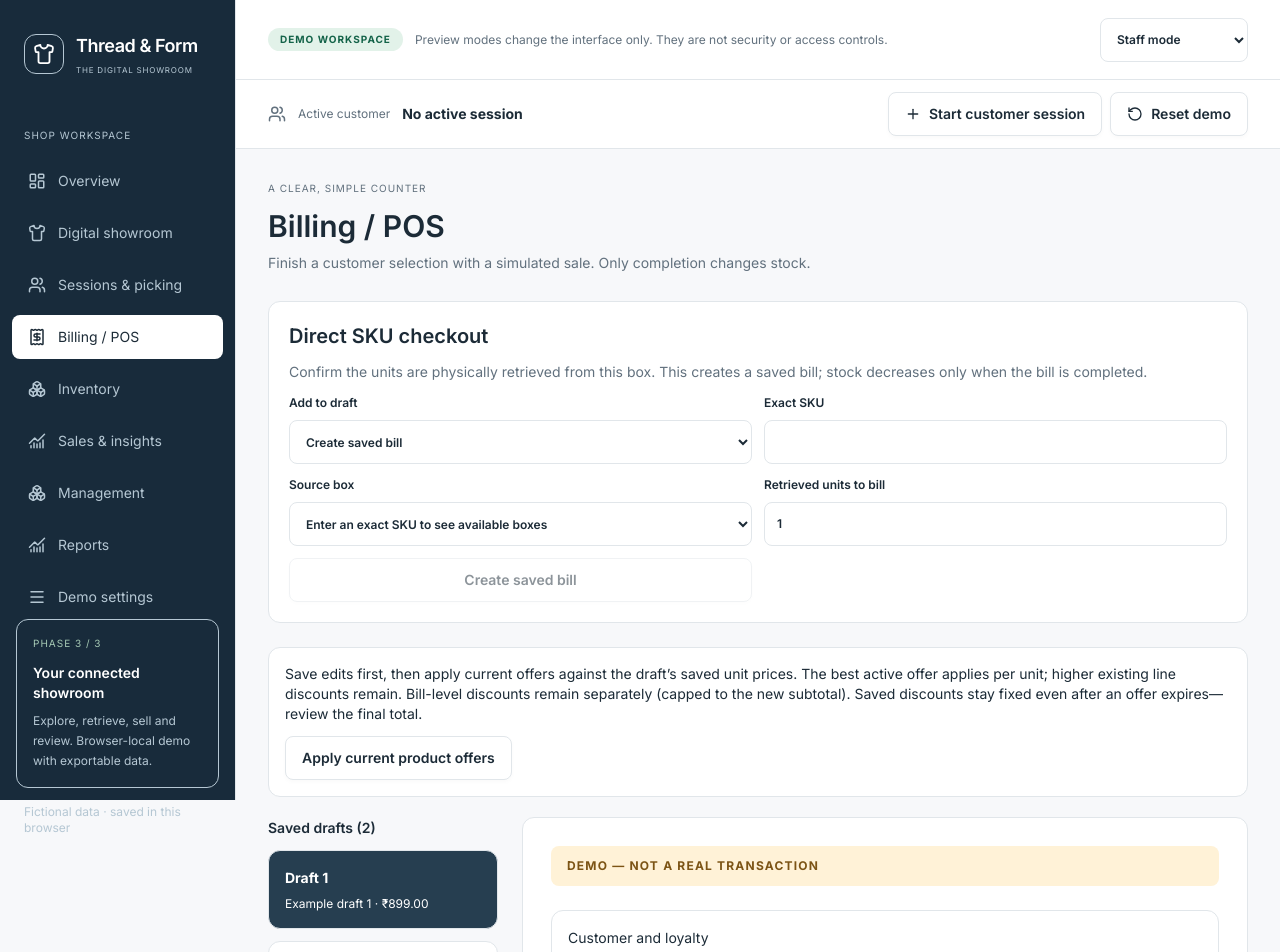
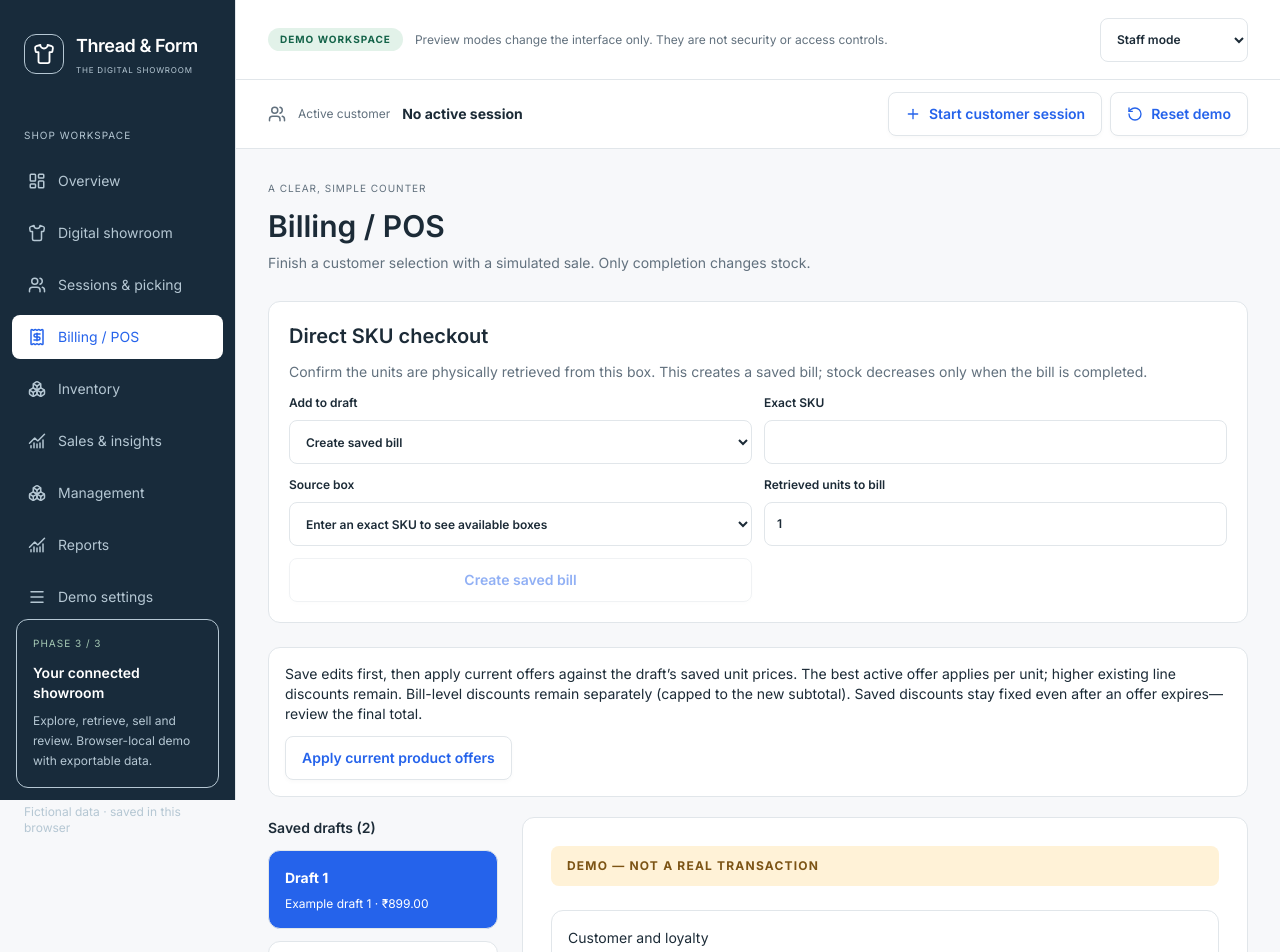
Before and after one commit to apanaTimeWeb/clothes_shop_erp, a Next.js app: page /frontend_admin/admin_billing/billing_checkout in a window 1280 px wide. Shown: the top 952 px of the page. Built offline with nearby package versions, Linux system fonts and the light colour scheme.

Commit message:
fix(ui): replace dark black button styling across all pages with vibrant high-contrast theme and fix text visibility

```diff
--- a/src/app/frontend_admin/admin_showroom/showroom_studio/components/AdminShowroomStudioModelSelect.tsx
+++ b/src/app/frontend_admin/admin_showroom/showroom_studio/components/AdminShowroomStudioModelSelect.tsx
@@ -64,7 +64,7 @@ export function AdminShowroomStudioModelSelect({
             }}
             className={`rounded-lg px-3 py-1.5 text-xs font-medium transition-all ${
               !photo && selectedModel === m.id
-                ? "bg-primary text-primary-foreground shadow-sm"
+                ? "border-2 border-blue-600 bg-blue-50 text-blue-800 dark:bg-blue-950/40 dark:text-blue-200 font-semibold shadow-sm"
                 : "border border-border bg-background text-foreground hover:bg-muted"
             }`}
           >
--- a/src/app/globals.css
+++ b/src/app/globals.css
@@ -2,8 +2,8 @@
 @source './';
 @source '../components';
 :root {
-  --primary: #263e50;
-  --primary-hover: #1b2c39;
+  --primary: #2563eb;
+  --primary-hover: #1d4ed8;
   --bg-page: #f7f8fa;
   --bg-card: #fff;
   --bg-subtle: #edf1f4;
@@ -12,7 +12,7 @@
   --text-secondary: #62717e;
   --text-on-primary: #fff;
   --border: #e1e6ea;
-  --focus: #23766c;
+  --focus: #2563eb;
   --success: #146349;
   --success-bg: #e2f2e9;
   --warning: #7c5415;
@@ -33,7 +33,8 @@
   --color-card: var(--bg-card);
   --color-subtle: var(--bg-subtle);
   --color-sidebar: var(--bg-sidebar);
-  --color-primary: var(--text-primary);
+  --color-primary: var(--primary);
+  --color-primary-foreground: var(--text-on-primary);
   --color-secondary: var(--text-secondary);
   --color-on-primary: var(--text-on-primary);
   --color-border: var(--border);
@@ -107,6 +108,14 @@ h3,
 p {
   overflow-wrap: anywhere;
 }
+button.bg-brand,
+button.bg-primary,
+a.bg-brand,
+a.bg-primary,
+.bg-brand,
+.bg-primary {
+  color: var(--text-on-primary);
+}
 @media (prefers-reduced-motion: reduce) {
   *,
   *::before,
--- a/src/components/ui/Button.tsx
+++ b/src/components/ui/Button.tsx
@@ -1,12 +1,17 @@
 import type { ButtonHTMLAttributes } from "react";
+
 export function Button({
   className = "",
   ...props
 }: ButtonHTMLAttributes<HTMLButtonElement>) {
+  const hasCustomBg = className.includes("bg-");
+  const hasCustomText = className.includes("text-");
   return (
     <button
       type="button"
-      className={`inline-flex min-h-11 items-center justify-center gap-2 rounded-lg border border-border bg-card px-4 py-2 text-sm font-semibold text-primary shadow-card motion-safe:transition-colors hover:bg-subtle disabled:cursor-not-allowed disabled:opacity-50 ${className}`}
+      className={`inline-flex min-h-11 items-center justify-center gap-2 rounded-lg border border-border px-4 py-2 text-sm font-semibold shadow-card motion-safe:transition-colors disabled:cursor-not-allowed disabled:opacity-50 ${
+        hasCustomBg ? "" : "bg-card hover:bg-subtle"
+      } ${hasCustomText ? "" : "text-primary"} ${className}`}
       {...props}
     />
   );
```
